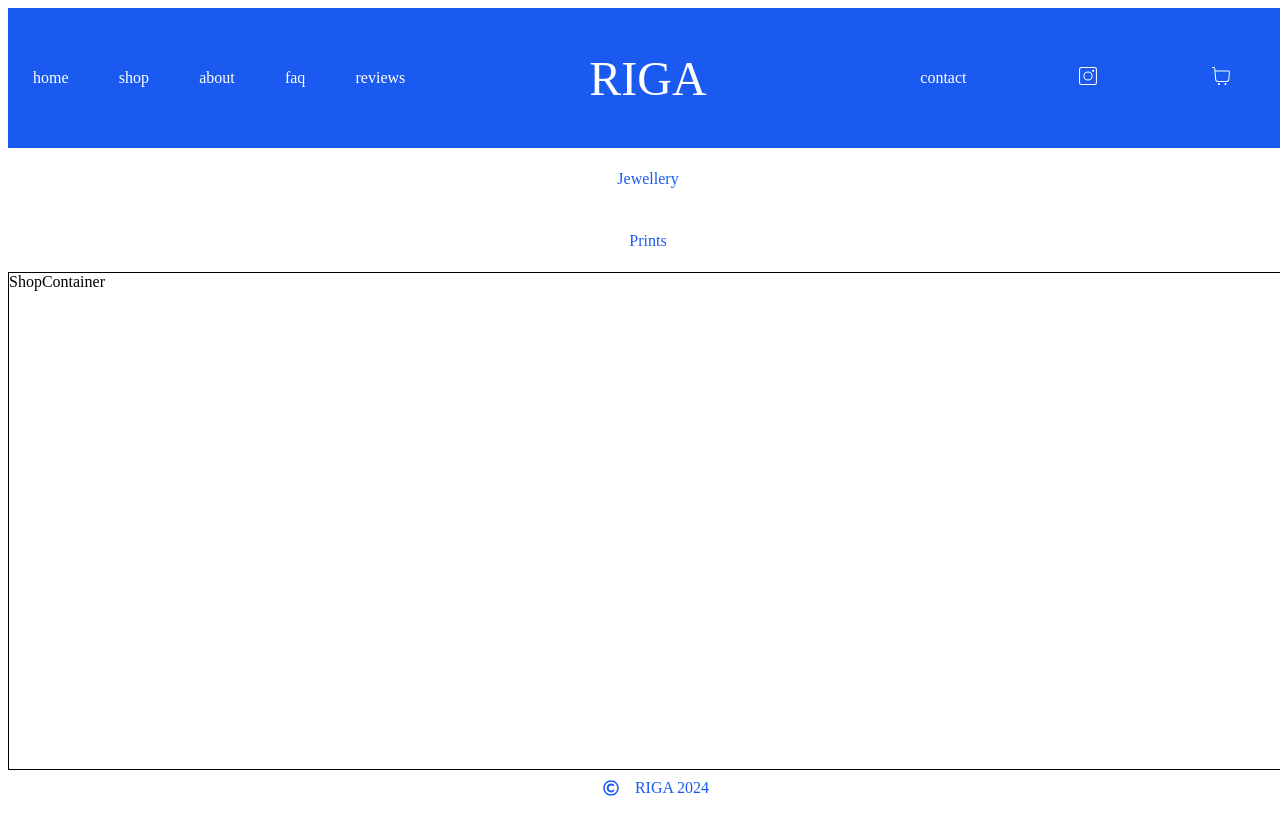
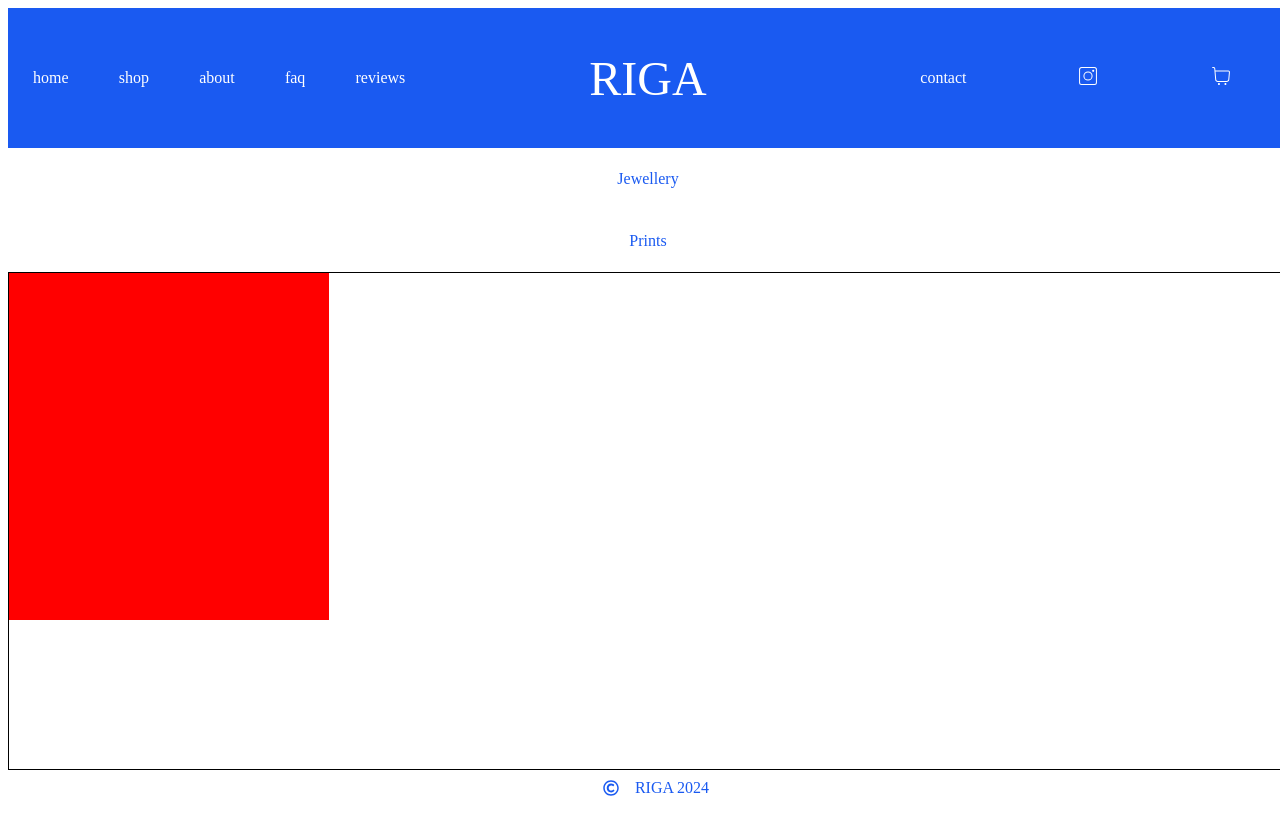
Before and after one commit to Manuelhhinojosa/MariselaShopClient, a React (Create React App) app: page /shop in a window 1280 px wide. Built offline with nearby package versions, Linux system fonts and the light colour scheme; a web font is replaced by a local one.

Commit message:
Created Prod component. This comp. contains the product information and will be used dynamically inside of Shop cmponent

```diff
--- /dev/null
+++ b/src/components/generalComoponents/Prod/Prod.css
@@ -0,0 +1,5 @@
+.prodContainer {
+  background-color: red;
+  height: 70%;
+  width: 25%;
+}/*# sourceMappingURL=Prod.css.map */
--- /dev/null
+++ b/src/components/generalComoponents/Prod/Prod.jsx
@@ -0,0 +1,7 @@
+import React from "react";
+
+import "./Prod.scss";
+
+export const Prod = () => {
+  return <div className="prodContainer"></div>;
+};
--- /dev/null
+++ b/src/components/generalComoponents/Prod/Prod.scss
@@ -0,0 +1,7 @@
+@import "../../../stylesConfig/stylesConfig.scss";
+
+.prodContainer {
+  background-color: red;
+  height: 70%;
+  width: 25%;
+}
--- a/src/components/generalComoponents/ShopContainer/ShopContainer.jsx
+++ b/src/components/generalComoponents/ShopContainer/ShopContainer.jsx
@@ -3,6 +3,13 @@ import React from "react";
 // styles
 import "./ShopContainer.scss";
 
+// components
+import { Prod } from "../Prod/Prod";
+
 export const ShopContainer = () => {
-  return <div className="shopContainer">ShopContainer</div>;
+  return (
+    <div className="shopContainer">
+      <Prod />
+    </div>
+  );
 };
```
Also changed, not shown: 1 other file (tests, documents, lock files or other folders).
